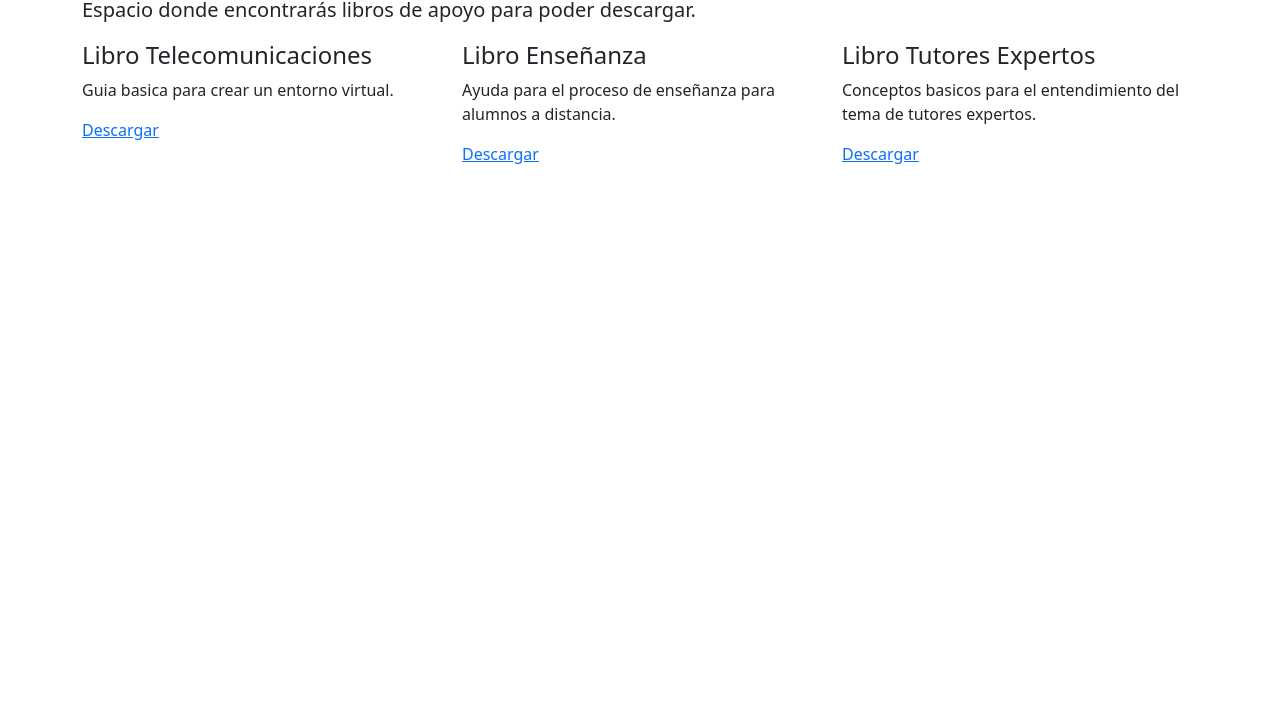
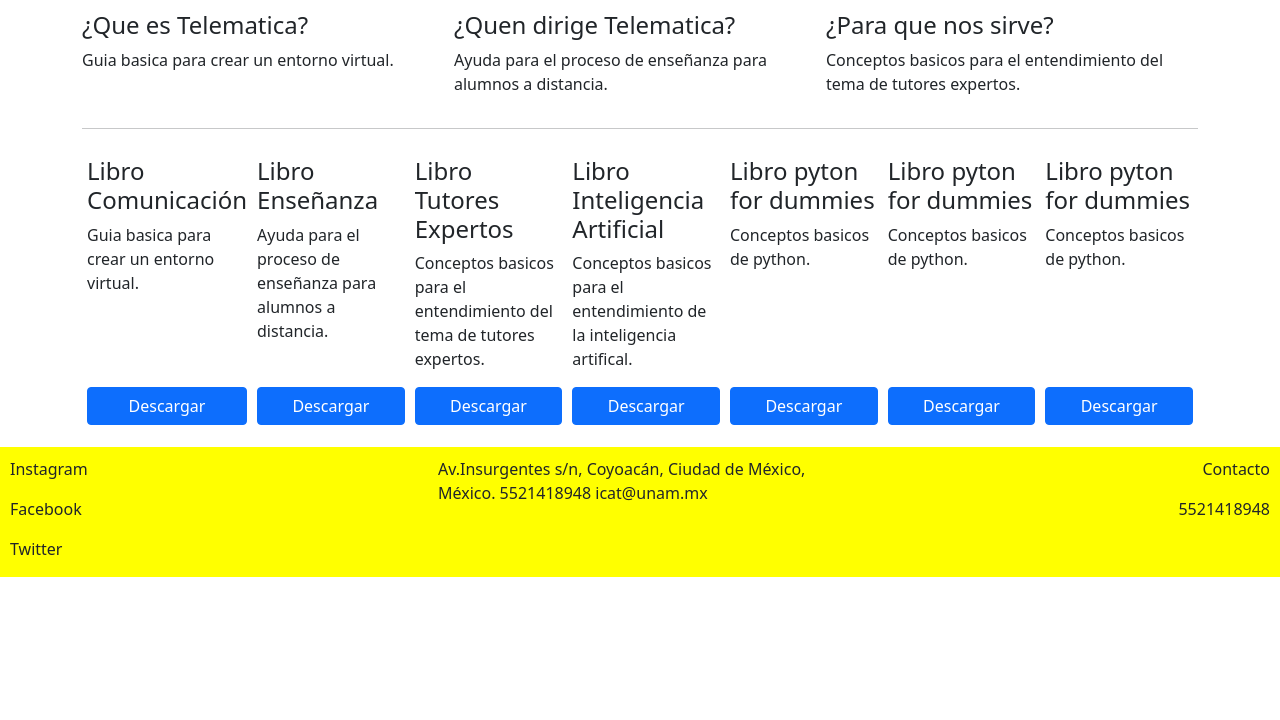
Before and after one commit to ferchogm96/Curso-Boostrap4, a website: page index.html in a window 1280 px wide. Shown: the part 80-800 px from the top of the page. Drawn offline with nearby package versions, Linux system fonts and the light colour scheme.

Commit message:
se agrego un footer, estilos de botones, alineado y utilizacion de flex

```diff
--- /dev/null
+++ b/css/main.css
@@ -0,0 +1,21 @@
+.jumbotron{
+	background-color: #aaa;
+	color: black
+}
+
+footer{
+	padding: 10px 10px 0 10px;
+	background-color: yellow;
+	margin-bottom: 0px;
+	margin-top: 20px;
+}
+
+.card-libros{
+	flex: 1 150px;
+	padding: 2px 5px 2px 5px;
+	margin-top: 10px;
+}
+
+.btn-descarga{
+	width: 100%;
+}
--- a/index.html
+++ b/index.html
@@ -7,43 +7,122 @@
 
     <!-- Bootstrap CSS -->
     <link rel="stylesheet" href="node_modules/bootstrap/dist/css/bootstrap.min.css">
+    <link rel="stylesheet" href="css/main.css">
 
     <title>Telemática para la Educación</title>
   </head>
+
   <body>
 
-    <script src="node_modules/jquery/dist/jquery.min.js"></script>
-    <script src="node_modules/popper.js/dist/popper.min.js"></script>
-    <script src="node_modules/bootstrap.dist/js/bootstrap.min.js"></script>
-
-    <div class="jumbotron jumbotron-fluid">
-  		<div class="container">
-    		<h1 class="display-4">Libros Telemática</h1>
-    		<p class="lead">Espacio donde encontrarás libros de apoyo para poder descargar.</p>
- 	 	</div>
+    <div class="jumbotron">
+    	<h1 class="display-4">Libros Telemática</h1>
 	</div>
 
 	<div class="container">
-		<div class="row">
-			<div class="col">
-				<h4>Libro Telecomunicaciones</h4>
-				<p>Guia basica para crear un entorno virtual. </p>
-				<a href=" www.libros.com" target="_blank">Descargar </a>
+		<div class="d-flex">
+			<div class="col-sm-4">
+				<p>
+					<h4>¿Que es Telematica?</h4>
+					<p>Guia basica para crear un entorno virtual. </p>
+				</p>
 			</div>
-			<div class="col">
-				<h4>Libro Enseñanza </h4>
-				<p>Ayuda para el proceso de enseñanza para alumnos a distancia. </p>
-				<a href=" www.libros.com" target="_blank">Descargar </a>
+			<div class="col-sm-4">
+				<p>
+					<h4>¿Quen dirige Telematica? </h4>
+					<p>Ayuda para el proceso de enseñanza para alumnos a distancia. </p>
+				</p>
 			</div>
-			<div class="col">
-				<h4>Libro Tutores Expertos</h4>
-				<p>Conceptos basicos para el entendimiento del tema de tutores expertos.</p>
-				<a href=" www.libros.com" target="_blank" style="">Descargar </a>
+			<div class="col-sm-4">
+				<p>
+					<h4>¿Para que nos sirve?</h4>
+					<p>Conceptos basicos para el entendimiento del tema de tutores expertos.</p>
+				</p>
 			</div>
 		</div>
+		<hr>
 
-		<div class="grid">
+
+
+		<div class="d-flex flex-wrap">
+			<div class=" card-libros d-flex flex-column justify-content-between">
+				<div>
+					<h4>Libro Comunicación</h4>
+					<p>Guia basica para crear un entorno virtual. </p>
+				</div>
+				<div><button class="btn btn-primary btn-descarga">Descargar</button></div>
+			</div>
+			<div class="card-libros d-flex flex-column justify-content-between">
+				<div>
+					<h4>Libro Enseñanza </h4>
+					<p>Ayuda para el proceso de enseñanza para alumnos a distancia. </p>
+				</div>
+				<div><button class="btn btn-primary btn-descarga">Descargar</button></div>
+			</div>
+			<div class="card-libros d-flex flex-column justify-content-between">
+				<div>
+					<h4>Libro Tutores Expertos</h4>
+					<p>Conceptos basicos para el entendimiento del tema de tutores expertos.</p>
+				</div>
+				<div><button class="btn btn-primary btn-descarga">Descargar</button></div>
+			</div>
+			<div class="card-libros d-flex flex-column justify-content-between">
+				<div>
+					<h4>Libro Inteligencia Artificial</h4>
+					<p>Conceptos basicos para el entendimiento de la inteligencia artifical.</p>
+				</div>
+				<div><button class="btn btn-primary btn-descarga">Descargar</button></div>
+			</div>
+			<div class="card-libros d-flex flex-column justify-content-between">
+				<div>
+					<h4>Libro pyton for dummies</h4>
+					<p>Conceptos basicos de python.</p>
+				</div>
+				<div><button class="btn btn-primary btn-descarga">Descargar</button></div>
+			</div>
+			<div class="card-libros d-flex flex-column justify-content-between">
+				<div>
+					<h4>Libro pyton for dummies</h4>
+					<p>Conceptos basicos de python.</p>
+				</div>
+				<div><button class="btn btn-primary btn-descarga">Descargar</button></div>
+			</div>
+			<div class="card-libros d-flex flex-column justify-content-between">
+				<div>
+					<h4>Libro pyton for dummies</h4>
+					<p>Conceptos basicos de python.</p>
+				</div>
+				<div><button class="btn btn-primary btn-descarga">Descargar</button></div>
+
+			</div>
+		</div>
 	</div>
 
+	<footer>
+		<div class="row">
+			<div class="col-sm-4 d-flex flex-column">
+				<p>Instagram</p>
+				<p>Facebook</p>
+				<p>Twitter</p>
+			</div>
+			<div class="col-sm-4 d-flex flex-column">
+				<address>
+					Av.Insurgentes s/n, Coyoacán, Ciudad de México, México.
+					5521418948
+					icat@unam.mx
+				</address>
+			</div>
+			<div class="col-sm-4 d-flex flex-column align-items-end">
+				<p>
+				Contacto
+				<p>5521418948</p>
+				</p>
+
+			</div>
+		</div>
+	</footer>
+
+	<script src="node_modules/jquery/dist/jquery.min.js"></script>
+    <script src="node_modules/popper.js/dist/popper.min.js"></script>
+    <script src="node_modules/bootstrap.dist/js/bootstrap.min.js"></script>
   </body>
 </html>
```
Also changed, not shown: 2 other files.
